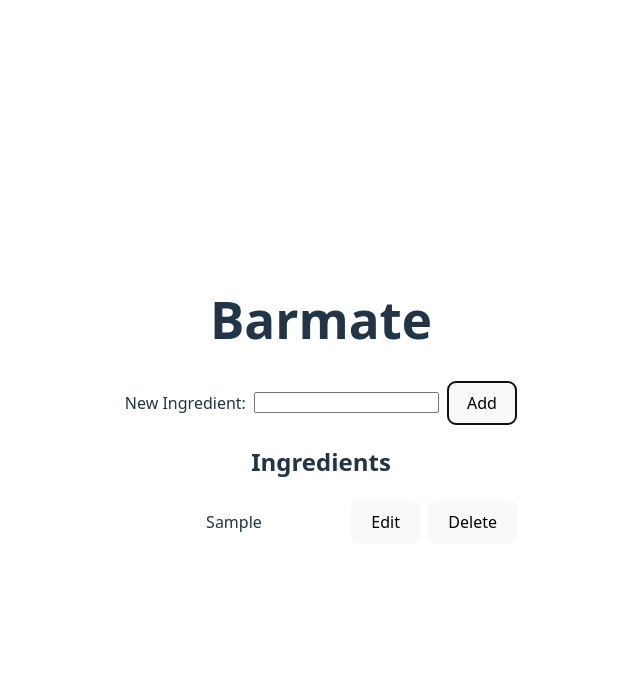
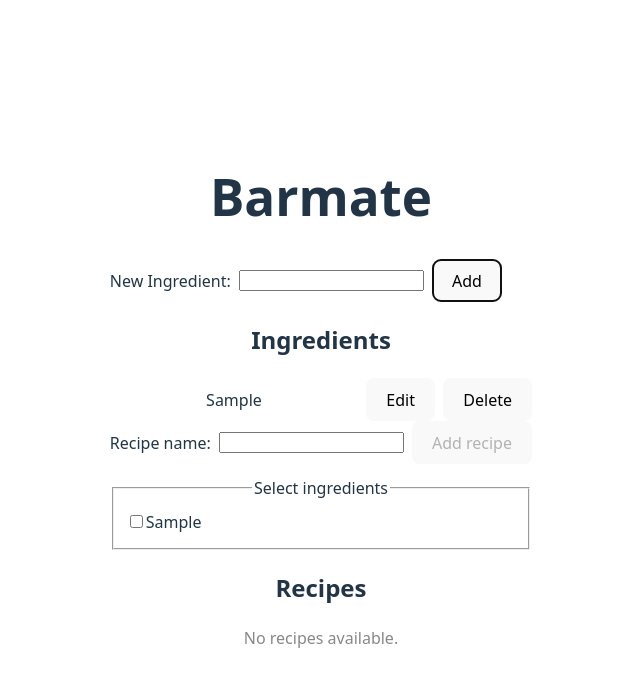
Before and after one commit to ericomoura/barmate, a React app in the folder frontend/: page / in a window 1280 px wide. Both pictures are taken after typing "Sample" into the empty fields and a click on the button "Add". Shown: the top 686 px of the page, without its empty margins (319-959 px from the left). Built offline with nearby package versions, Linux system fonts and the light colour scheme; the HTML template or start-up script is replaced by a standard one.

Commit message:
List and add recipes

```diff
--- a/frontend/src/App.tsx
+++ b/frontend/src/App.tsx
@@ -1,21 +1,22 @@
 import './App.css'
-import { useLocalStorage } from './hooks/useLocalStorage'
-import type { Ingredient } from './types'
-import { KEYS } from './storage/localStorage'
 import { IngredientForm } from './components/IngredientForm'
 import { IngredientList } from './components/IngredientList'
+import { RecipeForm } from './components/RecipeForm'
+import { RecipeList } from './components/RecipeList'
+import { useLocalStorage } from './hooks/useLocalStorage'
+import { KEYS } from './storage/localStorage'
+import type { Ingredient, Recipe, RecipeItem } from './types'
 
 function App() {
     const [ingredients, setIngredients] = useLocalStorage<Ingredient[]>(KEYS.ingredients, []);
+    const [recipes, setRecipes] = useLocalStorage<Recipe[]>(KEYS.recipes, []);
 
     function addIngredient(name: string) {
         setIngredients((prev) => [{ id: crypto.randomUUID(), name }, ...prev]);
     }
-
     function deleteIngredient(id: string) {
         setIngredients((prev) => prev.filter((i) => i.id !== id));
     }
-
     function editIngredient(id: string, nextName: string) {
         const trimmed = nextName.trim();
         if (!trimmed) return;
@@ -24,15 +25,26 @@ function App() {
         );
     }
 
+    function addRecipe(name: string, items: RecipeItem[]) {
+        const trimmed = name.trim();
+        if (!trimmed || items.length === 0) return;
+        setRecipes(prev => [
+            { id: crypto.randomUUID(), name: trimmed, items },
+            ...prev,
+        ]);
+    }
+
 
     return (
         <main style={{ padding: 16 }}>
             <h1>Barmate</h1>
             <IngredientForm onAdd={addIngredient} />
             <IngredientList
-        items = {ingredients}
-        onDelete = {deleteIngredient}
-        onEdit = {editIngredient} />
+                items={ingredients}
+                onDelete={deleteIngredient}
+                onEdit={editIngredient} />
+            <RecipeForm ingredients={ingredients} onAdd={({ name, items }) => addRecipe(name, items)}/>
+            <RecipeList items={recipes} ingredients={ingredients}/>
         </main>
     );
 }
--- a/frontend/src/components/IngredientList.tsx
+++ b/frontend/src/components/IngredientList.tsx
@@ -34,7 +34,7 @@ export function IngredientList({ items, onDelete, onEdit }: IngredientListProps)
     const sorted = [...items].sort((a, b) => a.name.localeCompare(b.name));
 
     return (
-    <section aria-labelledby="ingredients-heading">
+        <section>
             <h2 id="ingredients-heading">Ingredients</h2>
             {sorted.length === 0 ? (
                 <p style={{ color: '#888' }}>No ingredients yet. Add your first one above.</p>
--- /dev/null
+++ b/frontend/src/components/RecipeForm.tsx
@@ -0,0 +1,69 @@
+import { useState } from 'react';
+import type { Ingredient, RecipeItem } from '../types';
+
+interface RecipeFormProps {
+  ingredients: Ingredient[];
+  onAdd: (newRecipe: { name: string; items: RecipeItem[] }) => void;
+}
+
+export function RecipeForm({ ingredients, onAdd }: RecipeFormProps) {
+  const [name, setName] = useState<string>('');
+  const [selected, setSelected] = useState<Record<string, boolean>>({});
+
+  function toggle(id: string) {
+    setSelected(prev => ({ ...prev, [id]: !prev[id] }));
+  }
+
+  function handleSubmit(e: React.FormEvent<HTMLFormElement>) {
+    e.preventDefault();
+    const trimmed = name.trim();
+    const selectedIds = Object.keys(selected).filter(id => selected[id]);
+
+    if (!trimmed || selectedIds.length === 0) {
+      return;
+    }
+
+    const items: RecipeItem[] = selectedIds.map(ingredientId => ({ ingredientId }));
+
+    onAdd({ name: trimmed, items });
+
+    setName('');
+    setSelected({});
+  }
+
+  const canSubmit = name.trim().length > 0 && Object.values(selected).some(Boolean);
+
+  return (
+    <form onSubmit={handleSubmit}>
+      <div style={{ display: 'flex', alignItems: 'center', gap: 8 }}>
+        <label>Recipe name:</label>
+        <input
+          id="recipe-name"
+          type="text"
+          value={name}
+          onChange={e => setName(e.target.value)}
+          autoFocus={true}
+        />
+        <button type="submit" disabled={!canSubmit}>Add recipe</button>
+      </div>
+
+      <fieldset style={{ marginTop: 12 }}>
+        <legend>Select ingredients</legend>
+        <ul style={{ listStyle: 'none', padding: 0, margin: 0 }}>
+          {ingredients.map(ing => (
+            <li key={ing.id} style={{ display: 'flex', alignItems: 'center', gap: 8, padding: '4px 0' }}>
+              <label>
+                <input
+                  type="checkbox"
+                  checked={!!selected[ing.id]}
+                  onChange={() => toggle(ing.id)}
+                />
+                {ing.name}
+              </label>
+            </li>
+          ))}
+        </ul>
+      </fieldset>
+    </form>
+  );
+}
--- /dev/null
+++ b/frontend/src/components/RecipeList.tsx
@@ -0,0 +1,51 @@
+import { useMemo } from 'react';
+import type { Ingredient, Recipe } from '../types';
+
+interface RecipeListProps {
+    items: Recipe[];
+    ingredients: Ingredient[];
+}
+
+export function RecipeList({ items, ingredients }: RecipeListProps) {
+    const sortedRecipes = [...items].sort((a, b) => a.name.localeCompare(b.name));
+
+    // Map ingredientId -> Ingredient
+    const ingredientById = useMemo(
+        () => new Map(ingredients.map(i => [i.id, i])),
+        [ingredients]
+    );
+
+    return (
+        <section>
+            <h2 id="recipes-heading">Recipes</h2>
+
+            {sortedRecipes.length === 0 ? (
+                <p style={{ color: '#888' }}>No recipes available.</p>
+            ) : (
+                <ul style={{ listStyle: 'none', padding: 0, margin: 0 }}>
+                    {sortedRecipes.map(recipe => (
+                        <li key={recipe.id} style={{ padding: '8px 0' }}>
+                            <div style={{ display: 'flex', alignItems: 'center', gap: 8 }}>
+                                <span style={{ fontWeight: 600 }}>{recipe.name}</span>
+                                <span style={{ color: '#888' }}>({recipe.items.length} item{recipe.items.length === 1 ? '' : 's'})</span>
+                            </div>
+
+                            {
+                                <ul style={{ listStyle: 'disc', paddingLeft: 20, marginTop: 6 }}>
+                                    {recipe.items.map((item) => {
+                                        const ing = ingredientById.get(item.ingredientId);
+                                        return (
+                                            <li key={`${recipe.id}-${item.ingredientId}`}>
+                                                <span>{ing?.name}</span>
+                                            </li>
+                                        );
+                                    })}
+                                </ul>
+                            }
+                        </li>
+                    ))}
+                </ul>
+            )}
+        </section>
+    );
+}
```
Also changed, not shown: frontend/src/components/IngredientForm.tsx (indentation only). Lines whose indentation alone changed are shown as unchanged.
